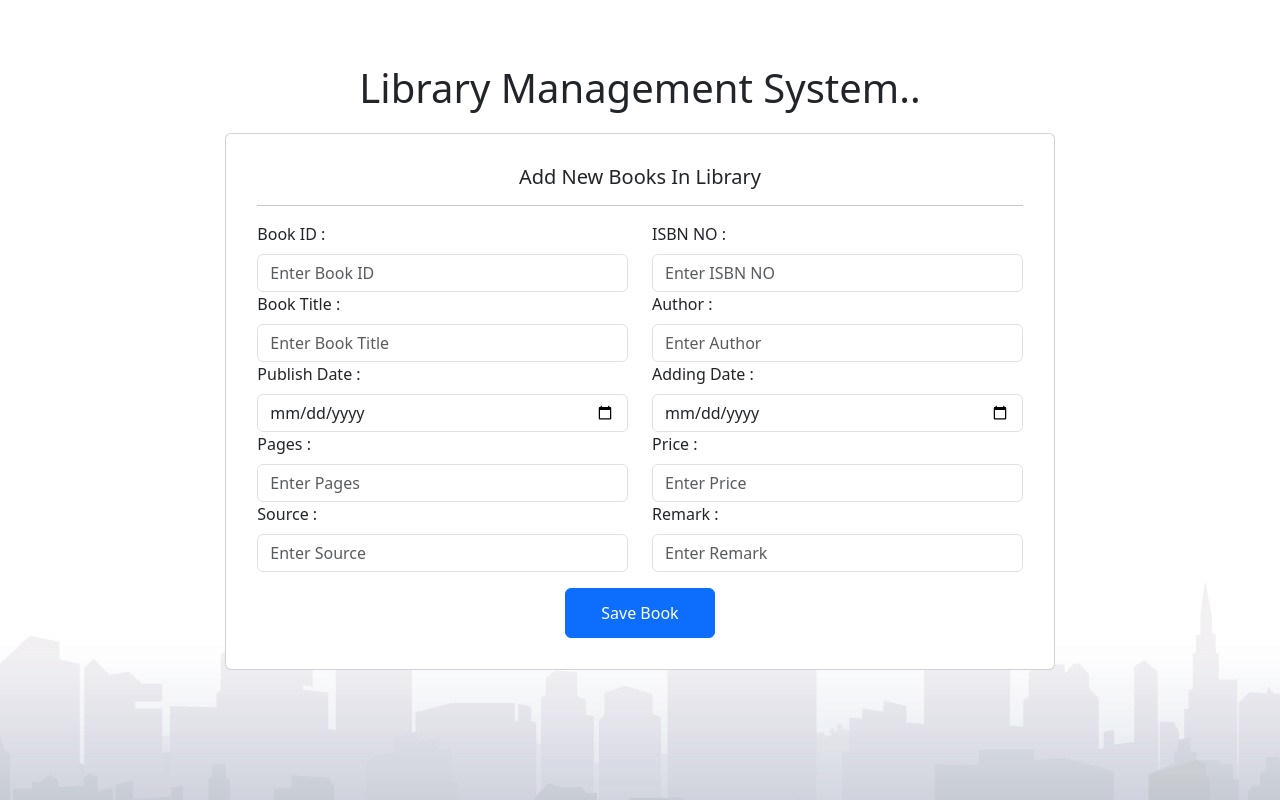
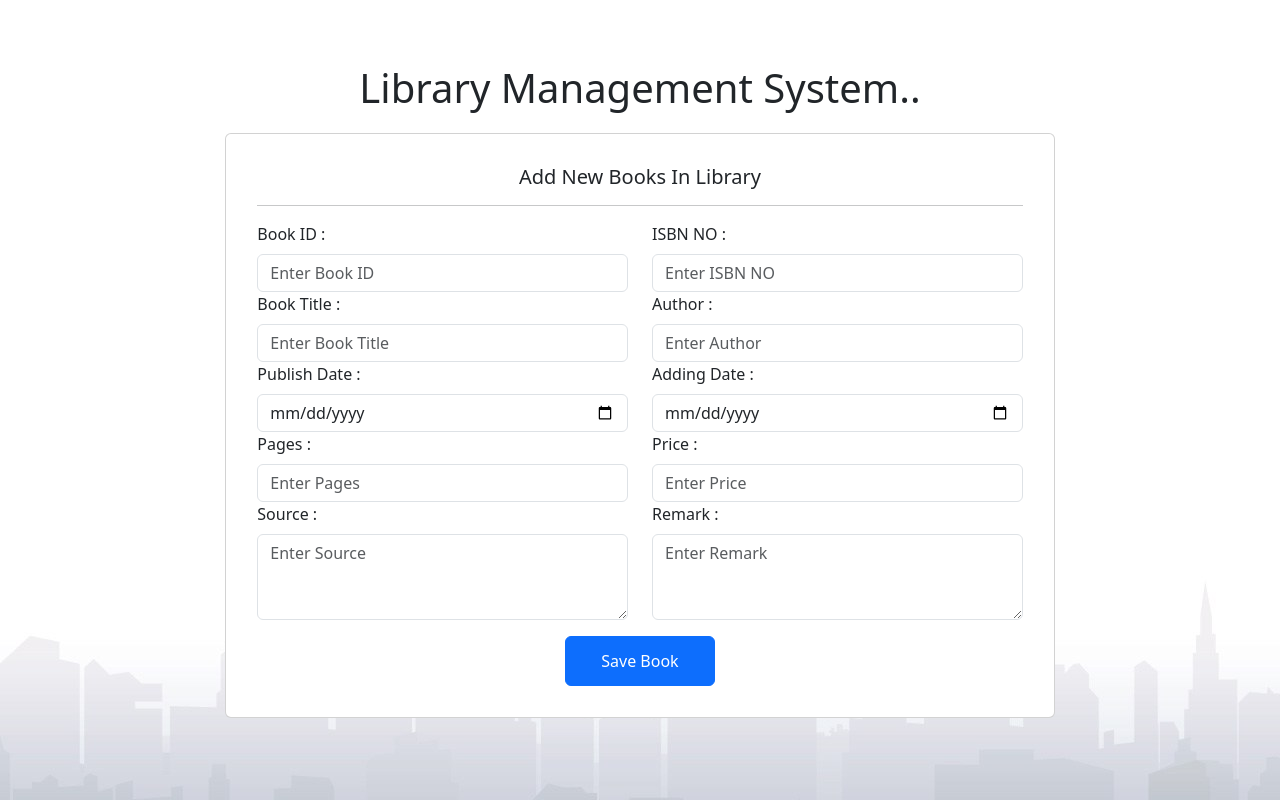
Before and after one commit to NSBM-SPM-2021/github-basics-ThamiduAnjana, a React (Create React App) app in the folder library_management_system/: page / in a window 1280 px wide. Built offline with nearby package versions, Linux system fonts and the light colour scheme.

Commit message:
modify form two fileds

```diff
--- a/library_management_system/src/App.js
+++ b/library_management_system/src/App.js
@@ -78,13 +78,13 @@ function App() {
                     <Col>
                       <Form.Group controlId="source">
                         <Form.Label>Source :</Form.Label>
-                        <Form.Control type="text" placeholder="Enter Source"></Form.Control>
+                        <Form.Control as="textarea" rows={3} placeholder="Enter Source"></Form.Control>
                       </Form.Group>
                     </Col>
                     <Col>
                     <Form.Group controlId="remark">
                         <Form.Label>Remark :</Form.Label>
-                        <Form.Control type="text" placeholder="Enter Remark"></Form.Control>
+                        <Form.Control as="textarea" rows={3} placeholder="Enter Remark"></Form.Control>
                       </Form.Group>
                     </Col>
                   </Row>
```
